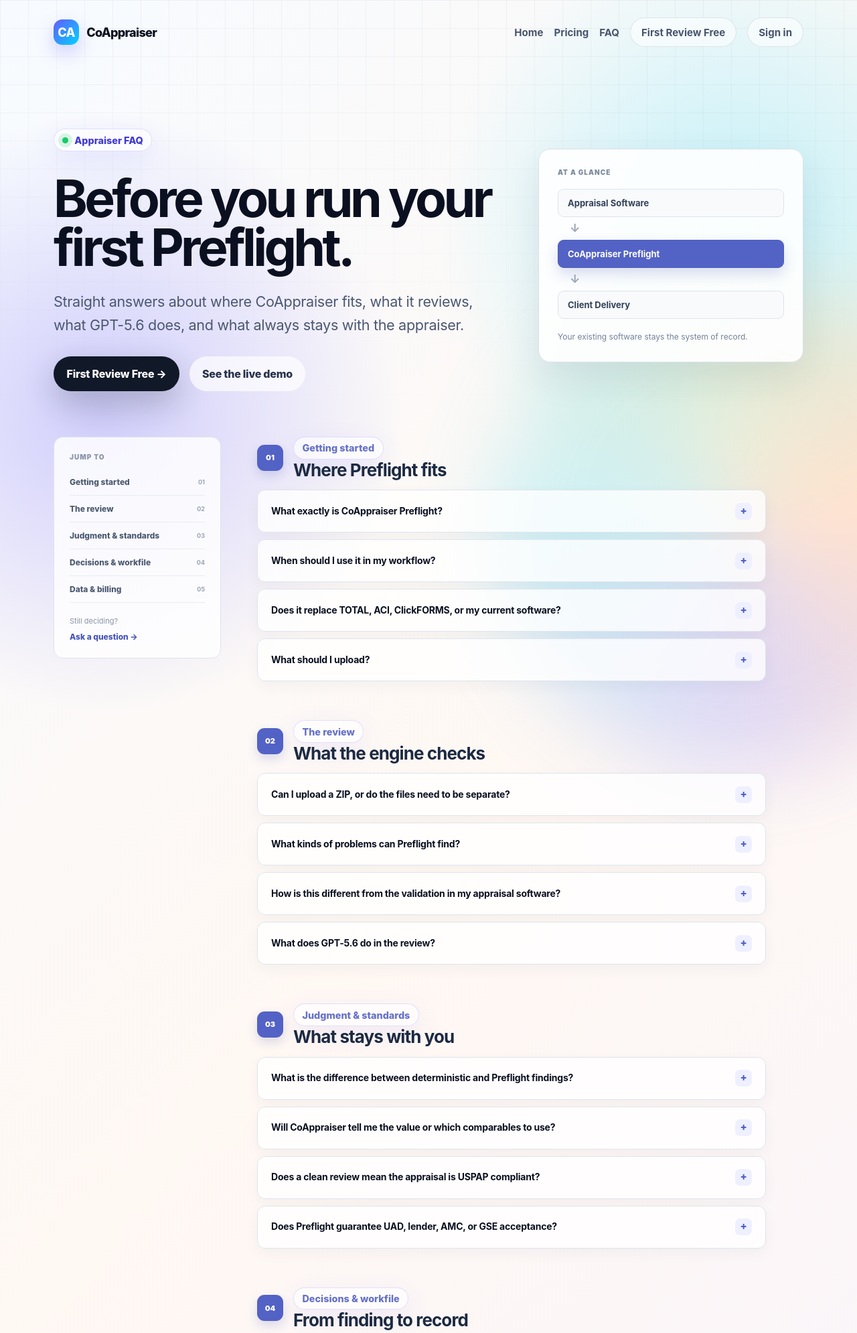
After one commit to SkagitIan/coappraiser, a Django app: page /faq/ in a window 1280 px wide. The commit adds this page. Shown: the top 1990 px of the page at 67% size. Run offline with Django 5.2, Linux system fonts and the light colour scheme.

Commit message:
Add residential appraiser FAQ page

```diff
--- a/apps/marketing/views.py
+++ b/apps/marketing/views.py
@@ -70,6 +70,10 @@ def terms(request):
     return render(request, "marketing/terms.html", {"public_page": True})
 
 
+def faq(request):
+    return render(request, "marketing/faq.html", {"public_page": True})
+
+
 @csrf_exempt
 def checklist_signup(request):
     # Lead-capture form on the statically served UAD 3.6 checklist page.
--- a/apps/preflight/tests.py
+++ b/apps/preflight/tests.py
@@ -191,6 +191,11 @@ class PreflightTests(TestCase):
         self.assertContains(terms, "AI-assisted technology and output limitations")
         self.assertContains(terms, "Appraiser judgment is required")
         self.assertContains(terms, "Terms &amp; Conditions")
+        faq = self.client.get(reverse("faq"))
+        self.assertEqual(faq.content.count(b"<details>"), 20)
+        self.assertContains(faq, "Before you run your first Preflight")
+        self.assertContains(faq, "Does it replace TOTAL, ACI, ClickFORMS")
+        self.assertContains(faq, "does not perform OCR or a full visual condition analysis")
         self.assertRedirects(self.client.get(reverse("uad_solution_legacy")), reverse("home"))
 
     def test_file_download_is_authorized_and_review_delete_cleans_records(self):
--- a/assets/styles.css
+++ b/assets/styles.css
@@ -1365,3 +1365,64 @@
   .legal-document section{padding:25px 21px}
   .legal-document p,.legal-document li{font-size:15px}
 }
+
+/* Public appraiser FAQ */
+.faq-hero{display:grid;grid-template-columns:minmax(0,1.25fr) minmax(280px,.75fr);gap:64px;align-items:center;padding:82px 0 68px}
+.faq-hero h1{max-width:780px;margin:12px 0 18px;font-size:clamp(48px,6vw,78px);line-height:.96;letter-spacing:-.06em}
+.faq-hero .lead{max-width:700px}
+.faq-hero .actions{margin-top:28px}
+.faq-quick{display:grid;justify-items:start;padding:28px;border:1px solid #d9e0eb;border-radius:18px;background:rgba(255,255,255,.9);box-shadow:0 22px 56px rgba(28,42,69,.09)}
+.faq-quick>span{margin-bottom:19px;color:#7d899c;font-size:10px;font-weight:900;letter-spacing:.1em;text-transform:uppercase}
+.faq-quick strong{width:100%;padding:12px 14px;border:1px solid #dfe4ec;border-radius:9px;color:#344159;background:#f8fafc;font-size:13px}
+.faq-quick strong.is-preflight{color:#fff;border-color:#4d5bbc;background:#5362c5;box-shadow:0 9px 20px rgba(64,78,176,.2)}
+.faq-quick b{padding:7px 0 7px 18px;color:#9aa4b3;font-size:17px}
+.faq-quick p{margin:18px 0 0;color:#758197;font-size:12px;line-height:1.5}
+.faq-page-layout{display:grid;grid-template-columns:250px minmax(0,760px);gap:54px;align-items:start;padding-bottom:42px}
+.faq-index{position:sticky;top:24px;padding:23px;border:1px solid #dde3ec;border-radius:14px;background:rgba(255,255,255,.82)}
+.faq-index>span{display:block;margin-bottom:12px;color:#8a95a7;font-size:10px;font-weight:900;letter-spacing:.1em;text-transform:uppercase}
+.faq-index nav{display:grid}
+.faq-index nav a{display:flex;align-items:center;justify-content:space-between;gap:12px;padding:12px 0;color:#4c5a71;border-bottom:1px solid #e8ecf2;font-size:12px;font-weight:800;text-decoration:none}
+.faq-index nav a:hover{color:#4555b7}
+.faq-index nav b{color:#9aa4b4;font-size:9px}
+.faq-index>p{margin:20px 0 5px;color:#8994a6;font-size:11px}
+.faq-contact-link{color:#4555b7;font-size:12px;font-weight:850}
+.faq-groups{display:grid;gap:58px}
+.faq-group{padding:0;scroll-margin-top:24px}
+.faq-group>header{display:flex;align-items:center;gap:15px;margin-bottom:17px}
+.faq-group>header>span{display:grid;place-items:center;width:39px;height:39px;border-radius:11px;color:#fff;background:#5362c5;font-size:11px;font-weight:900;box-shadow:0 7px 16px rgba(75,89,187,.2)}
+.faq-group>header .eyebrow{margin:0 0 3px;color:#6571c8}
+.faq-group>header h2{margin:0;color:#1c2a42;font-size:26px;letter-spacing:-.035em}
+.faq-page-layout .faq{gap:10px}
+.faq-page-layout .faq details{padding:0;border-color:#dfe4ec;border-radius:12px;box-shadow:0 7px 22px rgba(25,40,67,.045)}
+.faq-page-layout .faq summary{min-height:62px;padding:18px 20px;font-size:14px;line-height:1.35}
+.faq-page-layout .faq summary::after{display:grid;place-items:center;flex:0 0 25px;width:25px;height:25px;border-radius:7px;color:#4f5fc1;background:#eef0ff;font-size:15px}
+.faq-page-layout .faq details p{margin:0;padding:0 55px 20px 20px;color:#59677d;font-size:13px;line-height:1.7}
+.faq-page-layout .faq details p a{color:#4555b7;font-weight:800}
+.faq-page-layout .faq details[open]{border-color:#cbd3e5;background:#fff}
+.faq-page-layout .faq details[open] summary{color:#3f4fb1}
+.faq-final{display:flex;align-items:center;justify-content:space-between;gap:38px;margin-top:34px;padding:38px 40px;border:1px solid #dce2ec;border-radius:18px;background:#fff;box-shadow:0 18px 50px rgba(28,42,68,.07)}
+.faq-final .eyebrow{margin:0;color:#5967c4}
+.faq-final h2{margin:8px 0 7px;color:#18263e;font-size:31px;letter-spacing:-.04em}
+.faq-final p:not(.eyebrow){margin:0;color:#728096;font-size:13px}
+.faq-final .actions{flex:0 0 auto;margin:0}
+@media(max-width:900px){
+  .faq-hero{grid-template-columns:1fr;gap:30px}
+  .faq-quick{max-width:520px}
+  .faq-page-layout{grid-template-columns:1fr;gap:30px}
+  .faq-index{position:static}
+  .faq-index nav{grid-template-columns:1fr 1fr;gap:0 24px}
+}
+@media(max-width:680px){
+  .faq-hero{padding:54px 0 46px}
+  .faq-hero h1{font-size:47px}
+  .faq-hero .actions{align-items:stretch;flex-direction:column}
+  .faq-hero .button{width:100%}
+  .faq-index nav{grid-template-columns:1fr}
+  .faq-groups{gap:44px}
+  .faq-group>header h2{font-size:22px}
+  .faq-page-layout .faq summary{min-height:66px;padding:17px;font-size:15px}
+  .faq-page-layout .faq details p{padding:0 17px 19px;font-size:15px}
+  .faq-final{align-items:stretch;flex-direction:column;padding:29px 23px}
+  .faq-final .actions{align-items:stretch;flex-direction:column}
+  .faq-final .button{width:100%}
+}
--- a/config/urls.py
+++ b/config/urls.py
@@ -2,7 +2,7 @@ from django.contrib import admin
 from django.urls import include, path
 from django.views.static import serve
 from django.conf import settings
-from apps.marketing.views import checklist_signup, contact, health, home, legacy_page, skill_page, terms
+from apps.marketing.views import checklist_signup, contact, faq, health, home, legacy_page, skill_page, terms
 from apps.billing.views import pricing as billing_pricing
 from apps.marketing.admin_views import dashboard as admin_dashboard
 
@@ -14,6 +14,7 @@ urlpatterns = [
     path("demo/", include(("apps.preflight.demo_urls", "preflight_demo"), namespace="preflight_demo")),
     path("skills/<path:path>/", skill_page, name="skill_page"),
     path("contact/", contact, name="contact"),
+    path("faq/", faq, name="faq"),
     path("terms/", terms, name="terms"),
     path("uad-36-readiness-checklist/signup/", checklist_signup, name="checklist_signup"),
     path("pricing/", billing_pricing, name="pricing"),
--- a/templates/base.html
+++ b/templates/base.html
@@ -28,7 +28,7 @@
     <div class="app-main-column"><header class="app-topbar"><div><span class="topbar-kicker">CoAppraiser workspace</span><span class="topbar-context">Secure review environment</span></div><a class="topbar-action" href="{% url 'preflight:create' %}">＋ New review</a></header><main class="app-content">
       {% if messages %}{% for message in messages %}<div class="notice">{{ message }}</div>{% endfor %}{% endif %}
 {% else %}
-  <header class="shell nav"><a class="brand" href="{% url 'home' %}"><span class="logo">CA</span><span>CoAppraiser</span></a><nav class="nav-links"><a href="{% url 'home' %}">Home</a>{% if user.is_authenticated %}<a href="{% url 'preflight:dashboard' %}">Preflight</a><a href="{% url 'billing:account' %}">Account</a>{% if user.is_staff %}<a href="{% url 'admin_dashboard' %}">Admin</a>{% endif %}<a class="pill-link" href="{% url 'preflight:create' %}">New review</a><form method="post" action="{% url 'logout' %}" style="display:inline">{% csrf_token %}<button class="pill-link" type="submit">Sign out</button></form>{% else %}<a href="{% url 'pricing' %}">Pricing</a><a href="{% url 'contact' %}">Help</a><a class="pill-link" href="{% url 'accounts:signup' %}">First Review Free</a><a class="pill-link" href="{% url 'login' %}">Sign in</a>{% endif %}</nav></header><main class="shell app-main">{% if messages %}{% for message in messages %}<div class="notice">{{ message }}</div>{% endfor %}{% endif %}
+  <header class="shell nav"><a class="brand" href="{% url 'home' %}"><span class="logo">CA</span><span>CoAppraiser</span></a><nav class="nav-links"><a href="{% url 'home' %}">Home</a>{% if user.is_authenticated %}<a href="{% url 'preflight:dashboard' %}">Preflight</a><a href="{% url 'billing:account' %}">Account</a>{% if user.is_staff %}<a href="{% url 'admin_dashboard' %}">Admin</a>{% endif %}<a class="pill-link" href="{% url 'preflight:create' %}">New review</a><form method="post" action="{% url 'logout' %}" style="display:inline">{% csrf_token %}<button class="pill-link" type="submit">Sign out</button></form>{% else %}<a href="{% url 'pricing' %}">Pricing</a><a href="{% url 'faq' %}">FAQ</a><a class="pill-link" href="{% url 'accounts:signup' %}">First Review Free</a><a class="pill-link" href="{% url 'login' %}">Sign in</a>{% endif %}</nav></header><main class="shell app-main">{% if messages %}{% for message in messages %}<div class="notice">{{ message }}</div>{% endfor %}{% endif %}
 {% endif %}
 {% block content %}{% endblock %}
 {% if request.resolver_match.namespace == 'preflight_demo' %}</main>{% elif user.is_authenticated and request.path != '/' and not public_page %}</main></div></div>{% else %}</main>{% endif %}
@@ -46,6 +46,7 @@
         <a href="{% url 'home' %}">Home</a>
         <a href="{% url 'preflight_demo:landing' %}">Demo</a>
         {% if request.resolver_match.namespace != 'preflight_demo' %}<a href="{% url 'pricing' %}">Pricing</a>{% endif %}
+        <a href="{% url 'faq' %}">FAQ</a>
         <a href="{% url 'contact' %}">Contact</a>
         <a href="{% url 'terms' %}">Terms &amp; Conditions</a>
       </nav>
--- /dev/null
+++ b/templates/marketing/faq.html
@@ -0,0 +1,159 @@
+{% extends "base.html" %}
+
+{% block title %}Appraiser FAQ | CoAppraiser Preflight{% endblock %}
+{% block extra_head %}<meta name="description" content="Straight answers for residential appraisers evaluating CoAppraiser Preflight: workflow, evidence review, professional boundaries, security, and pricing."><link rel="canonical" href="https://coappraiser.com/faq/">{% endblock %}
+
+{% block content %}
+<section class="faq-hero">
+  <div>
+    <p class="eyebrow"><span class="dot"></span> Appraiser FAQ</p>
+    <h1>Before you run your first Preflight.</h1>
+    <p class="lead">Straight answers about where CoAppraiser fits, what it reviews, what GPT-5.6 does, and what always stays with the appraiser.</p>
+    <div class="actions">
+      <a class="button primary" href="{% url 'accounts:signup' %}">First Review Free →</a>
+      <a class="button secondary" href="{% url 'preflight_demo:landing' %}">See the live demo</a>
+    </div>
+  </div>
+  <aside class="faq-quick">
+    <span>At a glance</span>
+    <strong>Appraisal Software</strong>
+    <b>↓</b>
+    <strong class="is-preflight">CoAppraiser Preflight</strong>
+    <b>↓</b>
+    <strong>Client Delivery</strong>
+    <p>Your existing software stays the system of record.</p>
+  </aside>
+</section>
+
+<div class="faq-page-layout">
+  <aside class="faq-index">
+    <span>Jump to</span>
+    <nav aria-label="FAQ categories">
+      <a href="#getting-started">Getting started <b>01</b></a>
+      <a href="#review">The review <b>02</b></a>
+      <a href="#boundaries">Judgment &amp; standards <b>03</b></a>
+      <a href="#workfile">Decisions &amp; workfile <b>04</b></a>
+      <a href="#data-billing">Data &amp; billing <b>05</b></a>
+    </nav>
+    <p>Still deciding?</p>
+    <a class="faq-contact-link" href="{% url 'contact' %}">Ask a question →</a>
+  </aside>
+
+  <div class="faq-groups">
+    <section id="getting-started" class="faq-group">
+      <header><span>01</span><div><p class="eyebrow">Getting started</p><h2>Where Preflight fits</h2></div></header>
+      <div class="faq">
+        <details>
+          <summary>What exactly is CoAppraiser Preflight?</summary>
+          <p>It is a pre-delivery review engine for completed residential appraisal packages. It compares structured report data, rendered narrative, and package evidence to surface contradictions, missing support, and review triggers before the report leaves your desk.</p>
+        </details>
+        <details>
+          <summary>When should I use it in my workflow?</summary>
+          <p>After you have completed the report in your appraisal software and before client delivery. Export the package, run Preflight, review the prioritized queue, record your decisions, then make any warranted changes in your appraisal software.</p>
+        </details>
+        <details>
+          <summary>Does it replace TOTAL, ACI, ClickFORMS, or my current software?</summary>
+          <p>No. CoAppraiser works alongside the software you already use. Your appraisal software remains the place where you develop, edit, sign, and deliver the report; Preflight is the independent evidence review between completion and delivery.</p>
+        </details>
+        <details>
+          <summary>What should I upload?</summary>
+          <p>Upload the completed package you intend to deliver: the UAD XML export, rendered report PDF, and available photos or exhibits. A complete package gives Preflight more sources to cross-check and makes missing-evidence findings more meaningful.</p>
+        </details>
+      </div>
+    </section>
+
+    <section id="review" class="faq-group">
+      <header><span>02</span><div><p class="eyebrow">The review</p><h2>What the engine checks</h2></div></header>
+      <div class="faq">
+        <details>
+          <summary>Can I upload a ZIP, or do the files need to be separate?</summary>
+          <p>Either works. You can upload the exported appraisal ZIP or select supported XML, PDF, and image files together. Preflight safely opens the package, inventories the files, and preserves their hashes with the review version.</p>
+        </details>
+        <details>
+          <summary>What kinds of problems can Preflight find?</summary>
+          <p>Examples include condition or quality conflicts between XML and narrative, values that differ between the structured export and rendered PDF, missing core files, unreadable PDF text, incomplete comparable commentary, and reported defects without corresponding package evidence.</p>
+        </details>
+        <details>
+          <summary>How is this different from the validation in my appraisal software?</summary>
+          <p>Traditional validation is strong at required fields and valid formats. Preflight asks a different question: does the package tell one consistent, supportable story across the grid, addendum, rendered report, and available exhibits?</p>
+        </details>
+        <details>
+          <summary>What does GPT-5.6 do in the review?</summary>
+          <p>GPT-5.6 reviews extracted evidence relationships that fixed rules alone may miss. It produces structured findings with an observed issue, source location, supporting evidence, why the issue matters, and a recommended review action. Deterministic package checks remain separately identified.</p>
+        </details>
+      </div>
+    </section>
+
+    <section id="boundaries" class="faq-group">
+      <header><span>03</span><div><p class="eyebrow">Judgment &amp; standards</p><h2>What stays with you</h2></div></header>
+      <div class="faq">
+        <details>
+          <summary>What is the difference between deterministic and Preflight findings?</summary>
+          <p>Deterministic findings come from repeatable application rules, such as a missing XML or a direct cross-source mismatch. Preflight findings use GPT-5.6 to interpret relationships in the extracted evidence. The interface separates the two so you know how each item was produced.</p>
+        </details>
+        <details>
+          <summary>Will CoAppraiser tell me the value or which comparables to use?</summary>
+          <p>No. It does not determine value, select or reject comparables, recommend a final adjustment, or make appraisal conclusions. It identifies evidence for you to verify; you decide what the evidence means.</p>
+        </details>
+        <details>
+          <summary>Does a clean review mean the appraisal is USPAP compliant?</summary>
+          <p>No. Preflight does not declare USPAP compliance and is not a substitute for your own standards analysis, scope-of-work decisions, certification, or professional obligations.</p>
+        </details>
+        <details>
+          <summary>Does Preflight guarantee UAD, lender, AMC, or GSE acceptance?</summary>
+          <p>No. It is readiness support, not an official UAD validator or an acceptance guarantee. Client overlays, automated underwriting systems, and reviewer judgment can still produce requests after delivery.</p>
+        </details>
+      </div>
+    </section>
+
+    <section id="workfile" class="faq-group">
+      <header><span>04</span><div><p class="eyebrow">Decisions &amp; workfile</p><h2>From finding to record</h2></div></header>
+      <div class="faq">
+        <details>
+          <summary>What do I do when Preflight flags something?</summary>
+          <p>Open the finding, inspect the observed issue and cited evidence, then verify the source in your appraisal software. If a change is warranted, make it there. Preflight organizes the review; it does not silently alter your report.</p>
+        </details>
+        <details>
+          <summary>Can I resolve, defer, or dismiss a finding?</summary>
+          <p>Yes. You can mark an item resolved, deferred, or not applicable and add a short decision note. Keeping an item open is also valid while you investigate. Your selected status and note become part of the review history.</p>
+        </details>
+        <details>
+          <summary>Can I upload a revised package without losing the first review?</summary>
+          <p>Yes. A revised upload creates a new immutable version inside the same review. The earlier package, findings, and decisions remain in the version history so the work can be traced.</p>
+        </details>
+        <details>
+          <summary>What is included in the workfile review record?</summary>
+          <p>The downloadable record preserves package and version metadata, file hashes, deterministic and model findings, evidence locations, AI execution metadata, decision statuses, and appraiser notes. It supports your workfile; it is not a replacement for the official appraisal workfile you are required to maintain.</p>
+        </details>
+      </div>
+    </section>
+
+    <section id="data-billing" class="faq-group">
+      <header><span>05</span><div><p class="eyebrow">Data &amp; billing</p><h2>Practical details</h2></div></header>
+      <div class="faq">
+        <details>
+          <summary>Can Preflight read every PDF and inspect every photo?</summary>
+          <p>Not yet. PDF review depends on extractable text; protected or image-only PDFs may produce a limited-review finding. Images are inventoried and hashed, and their presence can support package checks, but the current release does not perform OCR or a full visual condition analysis.</p>
+        </details>
+        <details>
+          <summary>Who can access my appraisal packages?</summary>
+          <p>Reviews are scoped to your authenticated account, and production files are stored in private object storage. Selected extracted evidence and related metadata may be sent to the configured AI provider to produce a review. Only upload assignments you are authorized to process and remove unnecessary sensitive data.</p>
+        </details>
+        <details>
+          <summary>Is my appraisal data used to train GPT-5.6?</summary>
+          <p>CoAppraiser uses the OpenAI API, not a consumer ChatGPT session. OpenAI states that API inputs and outputs are not used to train its models by default unless the customer explicitly opts in. Provider retention and legal exceptions still apply; see the <a href="https://platform.openai.com/docs/models/default-usage-policies-by-endpoint" rel="noopener" target="_blank">OpenAI API data controls</a> and our <a href="{% url 'terms' %}">Terms &amp; Conditions</a>.</p>
+        </details>
+        <details>
+          <summary>What does it cost, and can I cancel?</summary>
+          <p>Your first completed Preflight review is free. Continued access is $59 per month through Stripe. You can cancel from the billing portal; cancellation stops the next renewal and access generally continues through the end of the current billing period.</p>
+        </details>
+      </div>
+    </section>
+  </div>
+</div>
+
+<section class="faq-final">
+  <div><p class="eyebrow">Still have a workflow question?</p><h2>Ask before you upload.</h2><p>Tell us what your appraisal package looks like and where you want Preflight to fit.</p></div>
+  <div class="actions"><a class="button secondary" href="{% url 'contact' %}">Contact CoAppraiser</a><a class="button primary" href="{% url 'accounts:signup' %}">First Review Free →</a></div>
+</section>
+{% endblock %}
```
